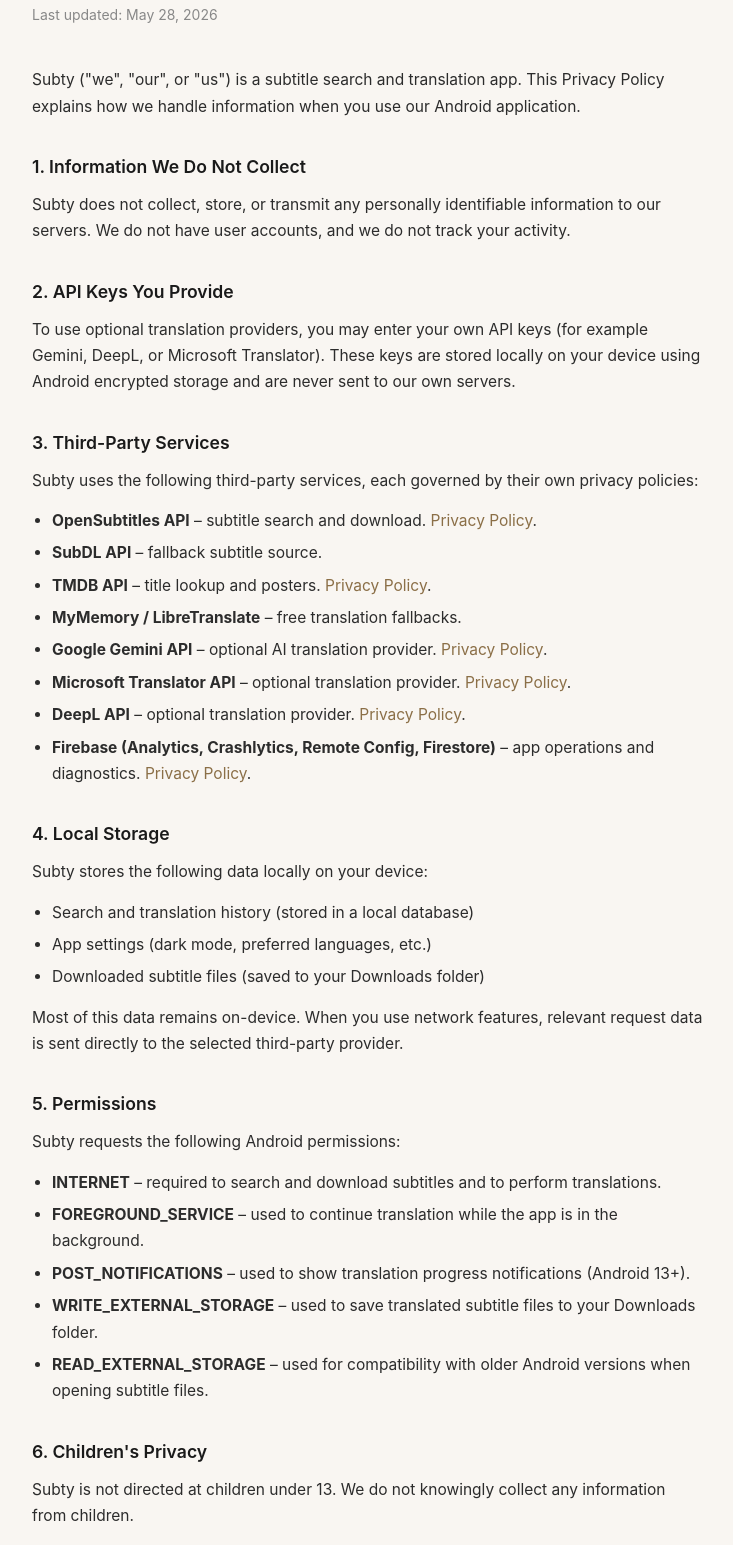
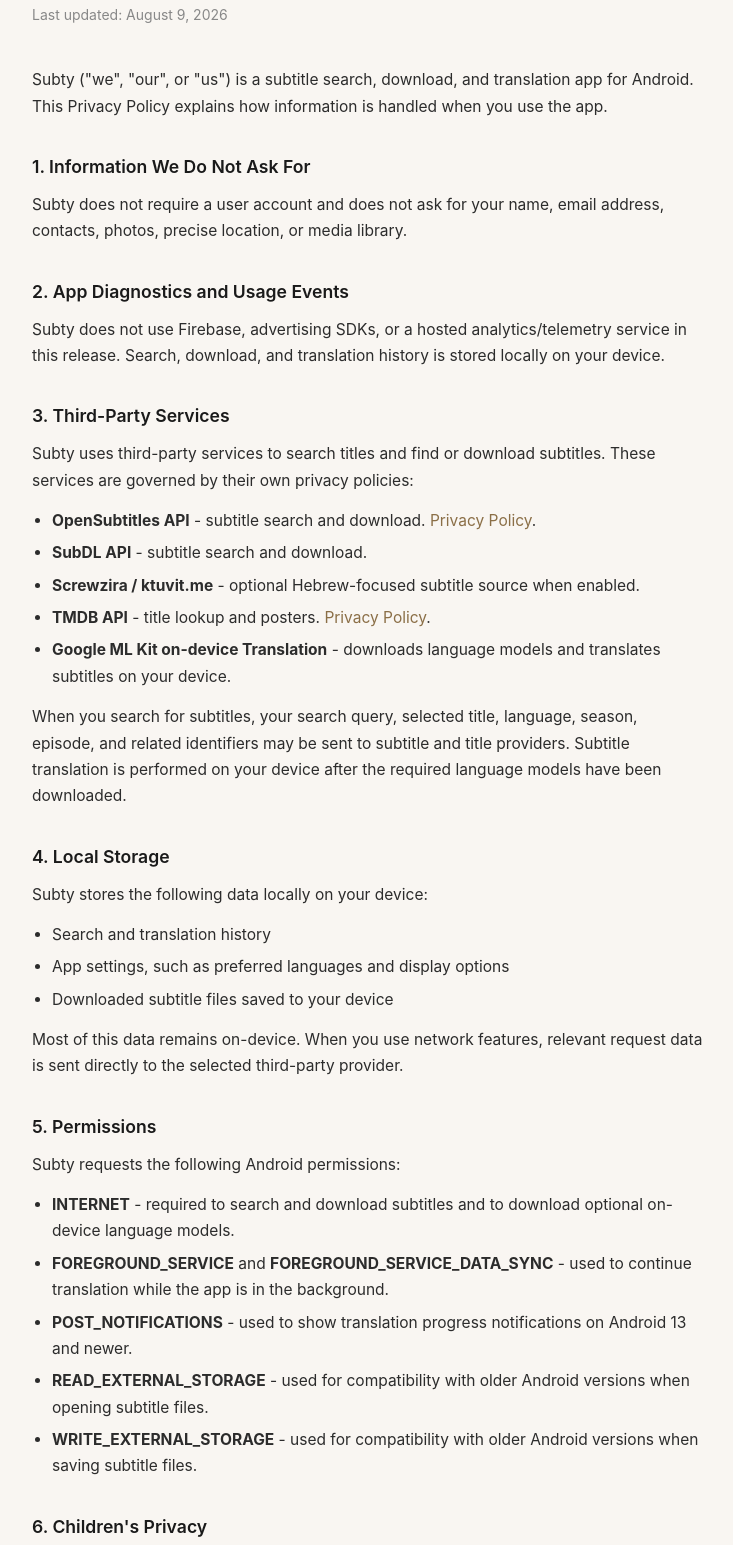
Before and after one commit to Arnonfr/subty, a plain HTML site: page docs/privacy-policy.html in a window 1280 px wide. Shown: the part 119-1664 px from the top of the page, without its empty margins (272-1005 px from the left). Drawn offline with Linux system fonts and the light colour scheme.

```diff
--- a/docs/privacy-policy.html
+++ b/docs/privacy-policy.html
@@ -3,7 +3,7 @@
 <head>
   <meta charset="UTF-8" />
   <meta name="viewport" content="width=device-width, initial-scale=1.0" />
-  <title>Privacy Policy – Subty</title>
+  <title>Privacy Policy - Subty</title>
   <style>
     * { box-sizing: border-box; margin: 0; padding: 0; }
     body { font-family: -apple-system, BlinkMacSystemFont, 'Segoe UI', sans-serif; background: #f9f6f2; color: #2c2c2c; line-height: 1.7; }
@@ -22,53 +22,51 @@
 <body>
   <div class="container">
     <h1>Privacy Policy</h1>
-    <p class="updated">Last updated: May 28, 2026</p>
+    <p class="updated">Last updated: August 9, 2026</p>
 
-    <p>Subty ("we", "our", or "us") is a subtitle search and translation app. This Privacy Policy explains how we handle information when you use our Android application.</p>
+    <p>Subty ("we", "our", or "us") is a subtitle search, download, and translation app for Android. This Privacy Policy explains how information is handled when you use the app.</p>
 
-    <h2>1. Information We Do Not Collect</h2>
-    <p>Subty does not collect, store, or transmit any personally identifiable information to our servers. We do not have user accounts, and we do not track your activity.</p>
+    <h2>1. Information We Do Not Ask For</h2>
+    <p>Subty does not require a user account and does not ask for your name, email address, contacts, photos, precise location, or media library.</p>
 
-    <h2>2. API Keys You Provide</h2>
-    <p>To use optional translation providers, you may enter your own API keys (for example Gemini, DeepL, or Microsoft Translator). These keys are stored locally on your device using Android encrypted storage and are never sent to our own servers.</p>
+    <h2>2. App Diagnostics and Usage Events</h2>
+    <p>Subty does not use Firebase, advertising SDKs, or a hosted analytics/telemetry service in this release. Search, download, and translation history is stored locally on your device.</p>
 
     <h2>3. Third-Party Services</h2>
-    <p>Subty uses the following third-party services, each governed by their own privacy policies:</p>
+    <p>Subty uses third-party services to search titles and find or download subtitles. These services are governed by their own privacy policies:</p>
     <ul>
-      <li><strong>OpenSubtitles API</strong> – subtitle search and download. <a href="https://www.opensubtitles.com/en/privacypolicy" target="_blank">Privacy Policy</a>.</li>
-      <li><strong>SubDL API</strong> – fallback subtitle source.</li>
-      <li><strong>TMDB API</strong> – title lookup and posters. <a href="https://www.themoviedb.org/privacy-policy" target="_blank">Privacy Policy</a>.</li>
-      <li><strong>MyMemory / LibreTranslate</strong> – free translation fallbacks.</li>
-      <li><strong>Google Gemini API</strong> – optional AI translation provider. <a href="https://policies.google.com/privacy" target="_blank">Privacy Policy</a>.</li>
-      <li><strong>Microsoft Translator API</strong> – optional translation provider. <a href="https://privacy.microsoft.com/" target="_blank">Privacy Policy</a>.</li>
-      <li><strong>DeepL API</strong> – optional translation provider. <a href="https://www.deepl.com/privacy" target="_blank">Privacy Policy</a>.</li>
-      <li><strong>Firebase (Analytics, Crashlytics, Remote Config, Firestore)</strong> – app operations and diagnostics. <a href="https://firebase.google.com/support/privacy" target="_blank">Privacy Policy</a>.</li>
+      <li><strong>OpenSubtitles API</strong> - subtitle search and download. <a href="https://www.opensubtitles.com/en/privacypolicy" target="_blank">Privacy Policy</a>.</li>
+      <li><strong>SubDL API</strong> - subtitle search and download.</li>
+      <li><strong>Screwzira / ktuvit.me</strong> - optional Hebrew-focused subtitle source when enabled.</li>
+      <li><strong>TMDB API</strong> - title lookup and posters. <a href="https://www.themoviedb.org/privacy-policy" target="_blank">Privacy Policy</a>.</li>
+      <li><strong>Google ML Kit on-device Translation</strong> - downloads language models and translates subtitles on your device.</li>
     </ul>
+    <p>When you search for subtitles, your search query, selected title, language, season, episode, and related identifiers may be sent to subtitle and title providers. Subtitle translation is performed on your device after the required language models have been downloaded.</p>
 
     <h2>4. Local Storage</h2>
     <p>Subty stores the following data locally on your device:</p>
     <ul>
-      <li>Search and translation history (stored in a local database)</li>
-      <li>App settings (dark mode, preferred languages, etc.)</li>
-      <li>Downloaded subtitle files (saved to your Downloads folder)</li>
+      <li>Search and translation history</li>
+      <li>App settings, such as preferred languages and display options</li>
+      <li>Downloaded subtitle files saved to your device</li>
     </ul>
     <p>Most of this data remains on-device. When you use network features, relevant request data is sent directly to the selected third-party provider.</p>
 
     <h2>5. Permissions</h2>
     <p>Subty requests the following Android permissions:</p>
     <ul>
-      <li><strong>INTERNET</strong> – required to search and download subtitles and to perform translations.</li>
-      <li><strong>FOREGROUND_SERVICE</strong> – used to continue translation while the app is in the background.</li>
-      <li><strong>POST_NOTIFICATIONS</strong> – used to show translation progress notifications (Android 13+).</li>
-      <li><strong>WRITE_EXTERNAL_STORAGE</strong> – used to save translated subtitle files to your Downloads folder.</li>
-      <li><strong>READ_EXTERNAL_STORAGE</strong> – used for compatibility with older Android versions when opening subtitle files.</li>
+      <li><strong>INTERNET</strong> - required to search and download subtitles and to download optional on-device language models.</li>
+      <li><strong>FOREGROUND_SERVICE</strong> and <strong>FOREGROUND_SERVICE_DATA_SYNC</strong> - used to continue translation while the app is in the background.</li>
+      <li><strong>POST_NOTIFICATIONS</strong> - used to show translation progress notifications on Android 13 and newer.</li>
+      <li><strong>READ_EXTERNAL_STORAGE</strong> - used for compatibility with older Android versions when opening subtitle files.</li>
+      <li><strong>WRITE_EXTERNAL_STORAGE</strong> - used for compatibility with older Android versions when saving subtitle files.</li>
     </ul>
 
     <h2>6. Children's Privacy</h2>
-    <p>Subty is not directed at children under 13. We do not knowingly collect any information from children.</p>
+    <p>Subty is not directed at children under 13. We do not knowingly collect personal information from children.</p>
 
     <h2>7. Changes to This Policy</h2>
-    <p>We may update this Privacy Policy from time to time. We will notify users of any significant changes through the app or by updating the date above.</p>
+    <p>We may update this Privacy Policy from time to time. We will notify users of significant changes by updating this page or through the app when appropriate.</p>
 
     <h2>8. Contact</h2>
     <p>If you have any questions about this Privacy Policy, please contact us at: <a href="mailto:frielabsdev@gmail.com">frielabsdev@gmail.com</a></p>
```
